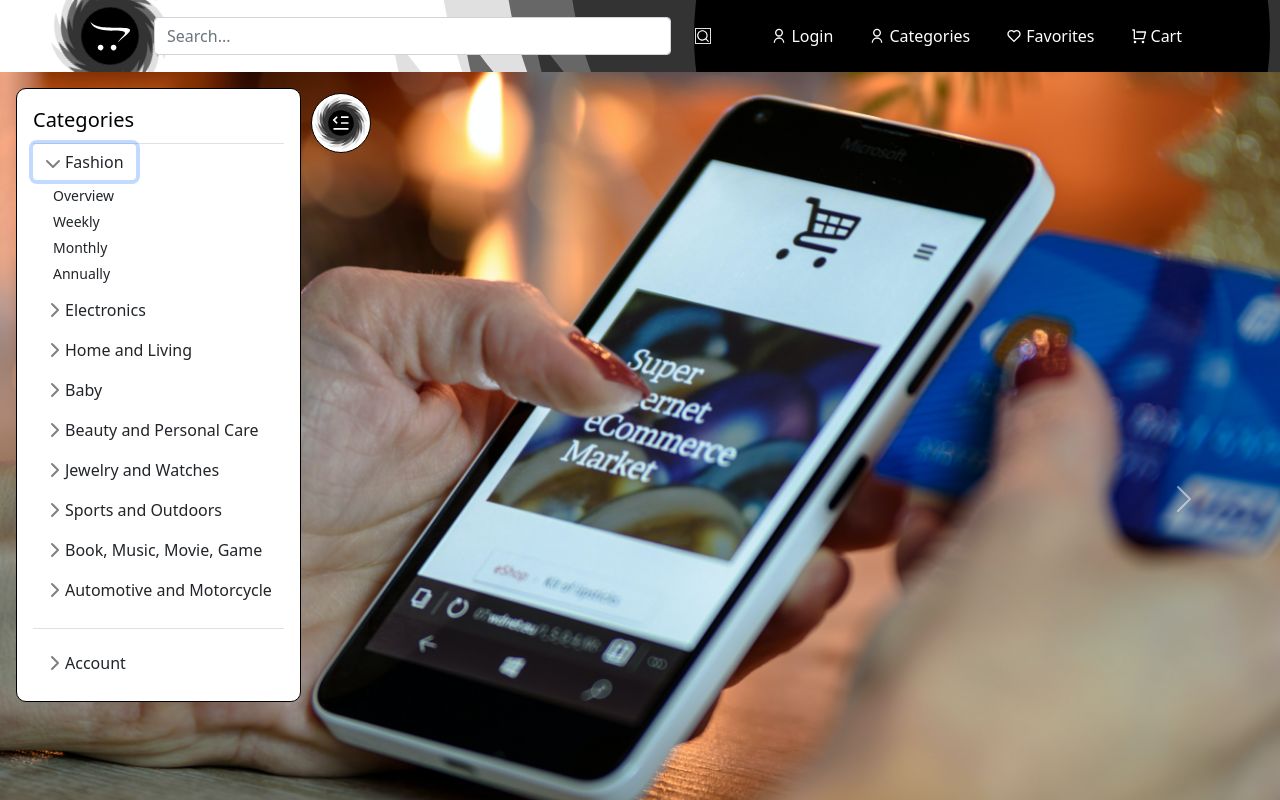
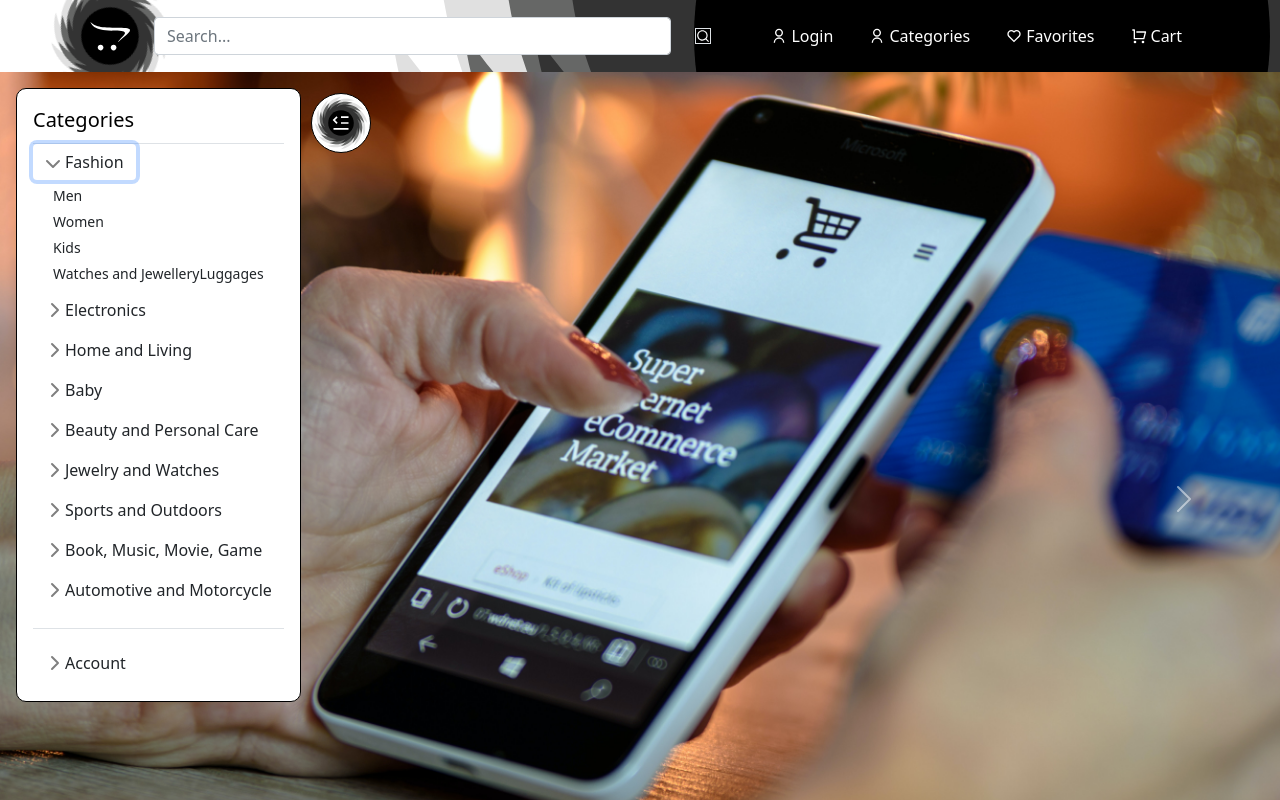
Before and after one commit to yucedemirayak/e-Commerce-React, a React (Create React App) app: page / in a window 1280 px wide. Both pictures are taken after a click on the button "Fashion". Shown: the top 800 px of the page. Built offline with nearby package versions, Linux system fonts and the light colour scheme.

Commit message:
changed filenames

```diff
--- a/src/Components/Footer/test.js
+++ b/src/Components/Footer/test.js
@@ -10,7 +10,7 @@ import {
   import { IconContext } from "react-icons";
   import { FaOpencart } from "react-icons/fa";
 
-  import "../Footer/footer.scss"
+  import "../Footer/Footer.scss"
 
 const CompanyLogo = () => {
   return (
--- a/src/Components/Header/index.js
+++ b/src/Components/Header/index.js
@@ -1,6 +1,6 @@
 import React from "react";
 import { Link } from "react-router-dom";
-import "../Header/header.scss";
+import "../Header/Header.scss";
 import { FaOpencart } from "react-icons/fa";
 import {
   RiSearchLine,
--- a/src/Components/Hero/index.js
+++ b/src/Components/Hero/index.js
@@ -1,5 +1,5 @@
 import React from "react";
-import "../Hero/hero.scss";
+import "../Hero/Hero.scss";
 import { IconContext } from "react-icons";
 
 const Hero = () => {
--- a/src/Components/IconGenerator/index.js
+++ b/src/Components/IconGenerator/index.js
@@ -1,5 +1,5 @@
 import React from 'react'
-import './index.scss'
+
 
 const IconGenerator = ({ _iconName }) => {
 
--- a/src/Components/LoginModal/index.js
+++ b/src/Components/LoginModal/index.js
@@ -1,6 +1,6 @@
 import React from "react";
 import { Link } from "react-router-dom";
-import "../LoginModal/loginModal.scss";
+import "../LoginModal/LoginModal.scss";
 
 const LoginModal = () => {
   return (
--- a/src/Components/SearchAnimation/index.js
+++ b/src/Components/SearchAnimation/index.js
@@ -1,5 +1,5 @@
 import React from 'react';
-import './index.scss';
+
 
 const SearchAnimation = () => {
   return (
--- a/src/Components/SideBar/index.js
+++ b/src/Components/SideBar/index.js
@@ -1,6 +1,6 @@
 import React, {useEffect} from "react";
 import { Link } from "react-router-dom";
-import "../SideBar/sideBar.scss";
+import "../SideBar/SideBar.scss";
 import {
   RiMenuFoldLine
 } from "react-icons/ri";
@@ -48,7 +48,7 @@ const SideBar = () => {
                   to="#"
                   className=" d-inline-flex text-decoration-none rounded"
                 >
-                  Overview
+                  Men
                 </Link>
               </li>
               <li>
@@ -56,7 +56,7 @@ const SideBar = () => {
                   to="#"
                   className=" d-inline-flex text-decoration-none rounded"
                 >
-                  Weekly
+                  Women
                 </Link>
               </li>
               <li>
@@ -64,7 +64,7 @@ const SideBar = () => {
                   to="#"
                   className=" d-inline-flex text-decoration-none rounded"
                 >
-                  Monthly
+                  Kids
                 </Link>
               </li>
               <li>
@@ -72,7 +72,13 @@ const SideBar = () => {
                   to="#"
                   className=" d-inline-flex text-decoration-none rounded"
                 >
-                  Annually
+                   Watches and Jewellery
+                </Link>
+                <Link
+                  to="#"
+                  className=" d-inline-flex text-decoration-none rounded"
+                >
+                 Luggages
                 </Link>
               </li>
             </ul>
@@ -94,7 +100,7 @@ const SideBar = () => {
                   to="#"
                   className=" d-inline-flex text-decoration-none rounded"
                 >
-                  Overview
+                  SmartPhones and Accessories
                 </Link>
               </li>
               <li>
@@ -102,7 +108,7 @@ const SideBar = () => {
                   to="#"
                   className=" d-inline-flex text-decoration-none rounded"
                 >
-                  Updates
+                  Computers and Tablets
                 </Link>
               </li>
               <li>
@@ -110,7 +116,13 @@ const SideBar = () => {
                   to="#"
                   className=" d-inline-flex text-decoration-none rounded"
                 >
-                  Reports
+                  TVs, Sound and Visual Systems
+                </Link>
+                <Link
+                  to="#"
+                  className=" d-inline-flex text-decoration-none rounded"
+                >
+                  TVs, Sound and Visual Systems
                 </Link>
               </li>
             </ul>
--- a/src/Components/SignUpModal/index.js
+++ b/src/Components/SignUpModal/index.js
@@ -5,7 +5,7 @@ import { Genders } from "../../Services/Utils/Enums/Gender/genders";
 import { SingUpUserModel } from "../../Services/Utils/Forms/Sign-Up/User/initialModel";
 import { SignUpUserValidationScheme } from "../../Services/Utils/Forms/Sign-Up/User/validationScheme";
 
-import "../SignUpModal/signUpModal.scss";
+import "../SignUpModal/SignUpModal.scss";
 
 const SignUpModal = () => {
   // const dispatch = useDispatch();
--- a/src/Pages/CategoryPage/index.js
+++ b/src/Pages/CategoryPage/index.js
@@ -1,5 +1,5 @@
 import React from 'react'
-import "../CategoryPage/categoryPage.scss"
+import "../CategoryPage/CategoryPage.scss"
 
 const CategoryPage = () => {
   return (
```
